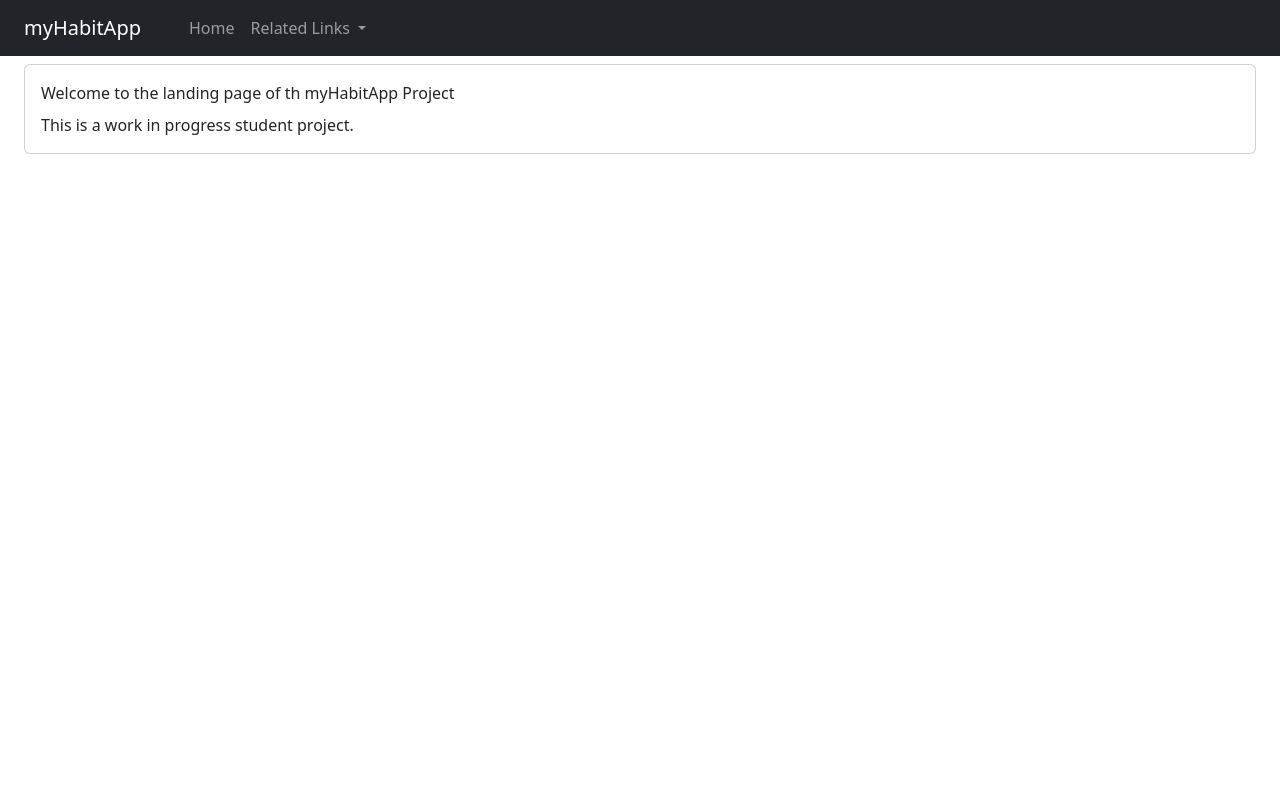
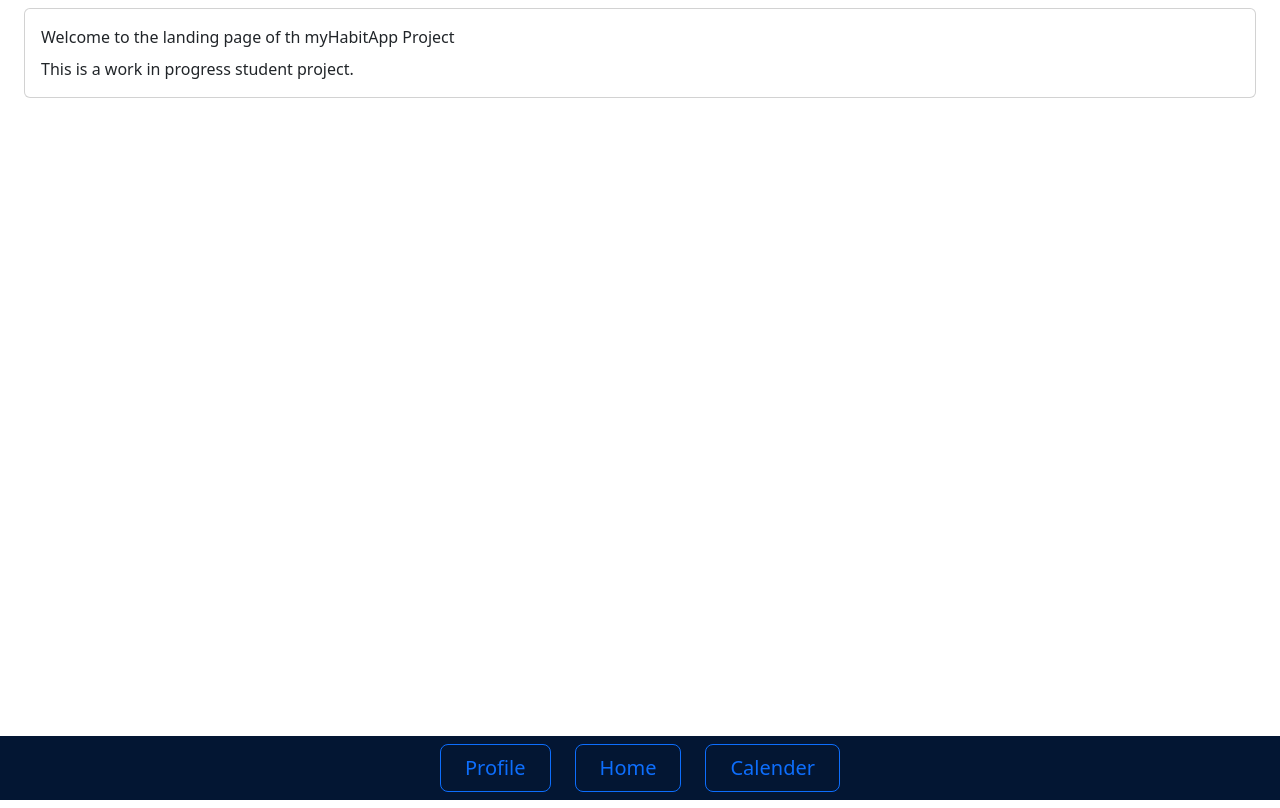
Before and after one commit to wolf-sen/Habbit-Tracker, a Vue app: page / in a window 1280 px wide. Built offline with nearby package versions, Linux system fonts and the light colour scheme.

Commit message:
Bottom Fixed Navbar
Navbar Testing

```diff
--- a/src/components/Navbar.vue
+++ b/src/components/Navbar.vue
@@ -5,31 +5,19 @@
 </script>
 
 <template>
-<nav class="navbar navbar-expand-lg navbar-dark bg-dark">
-  <a class="navbar-brand ms-4" href="#">myHabitApp</a>
-  <button class="navbar-toggler me-4" type="button" data-bs-toggle="collapse" data-bs-target="#navbarSupportedContent" aria-controls="navbarSupportedContent" aria-expanded="false" aria-label="Toggle navigation">
-    <span class="navbar-toggler-icon"></span>
-  </button>
-
-  <div class="collapse navbar-collapse ms-4 me-4" id="navbarSupportedContent">
-    <ul class="navbar-nav mr-auto">
-      <li class="nav-item active">
-        <a class="nav-link" href="#">Home</a>
-      </li>
-      <li class="nav-item dropdown">
-        <a class="nav-link dropdown-toggle" href="#" id="navbarDropdown" role="button" data-bs-toggle="dropdown" aria-haspopup="true" aria-expanded="false">
-          Related Links
-        </a>
-        <div class="dropdown-menu bg-dark" aria-labelledby="navbarDropdown">
-          <a class="dropdown-item text-light" href="https://github.com/wolf-sen/myHabitApp">GitHub Repository</a>
-          <a class="dropdown-item text-light" href="https://vercel.com/">Vercel Hosting</a>
-          <a class="dropdown-item text-light" href="https://getbootstrap.com/docs/4.0/getting-started/introduction/">Bootstrap Documentation</a>
-          <a class="dropdown-item text-light" href="https://vuejs.org/guide/introduction.html">vue.js Documentation</a>
-        </div>
-      </li>
-    </ul>
-  </div>
-</nav>
+  <nav class="navbar fixed-bottom bg-primary-subtle" data-bs-theme="dark">
+    <div class="fit mx-auto row">
+      <div class="col mx-auto">
+        <button type="button" class="btn btn-outline-primary btn-lg px-4">Profile</button>
+      </div>
+      <div class="col mx-auto">
+        <button type="button" class="btn btn-outline-primary btn-lg px-4">Home</button>
+      </div>
+      <div class="col mx-auto">
+        <button type="button" class="btn btn-outline-primary btn-lg px-4">Calender</button>
+      </div>
+    </div>
+  </nav>
 </template>
 
 <style scoped>
```
Also changed, not shown: src/assets/logo.svg (deleted).
